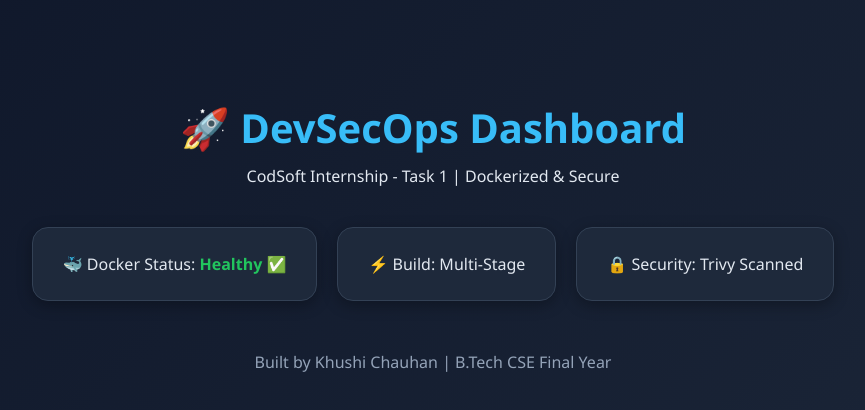
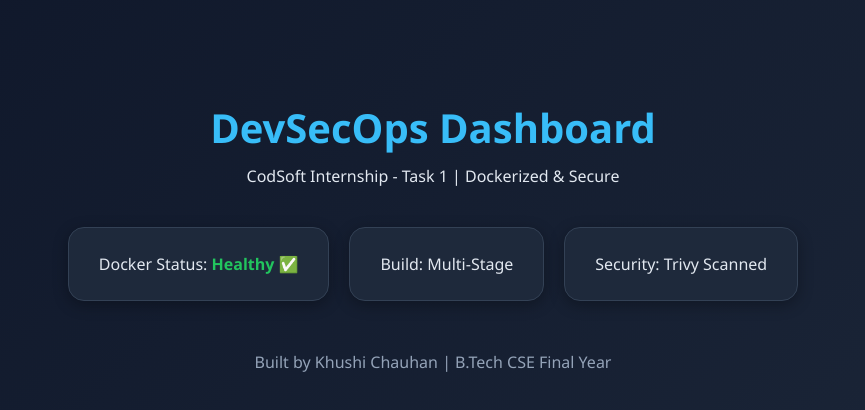
Before and after one commit to khushheee/CODSOFT_TASK1, a plain HTML site: page app/index.html in a window 1280 px wide. Shown: the whole page, without its empty margins (207-1072 px from the left). Drawn offline with Linux system fonts and the light colour scheme.

Commit message:
Remove emojis from header and card texts

```diff
--- a/app/index.html
+++ b/app/index.html
@@ -8,12 +8,12 @@
 </head>
 <body>
   <div class="container">
-    <h1>🚀 DevSecOps Dashboard</h1>
+    <h1> DevSecOps Dashboard</h1>
     <p>CodSoft Internship - Task 1 | Dockerized & Secure</p>
     <div class="cards">
-      <div class="card">🐳 Docker Status: <span id="status">Running</span></div>
-      <div class="card">⚡ Build: Multi-Stage</div>
-      <div class="card">🔒 Security: Trivy Scanned</div>
+      <div class="card"> Docker Status: <span id="status">Running</span></div>
+      <div class="card"> Build: Multi-Stage</div>
+      <div class="card"> Security: Trivy Scanned</div>
     </div>
     <footer>Built by Khushi Chauhan | B.Tech CSE Final Year</footer>
   </div>
```
